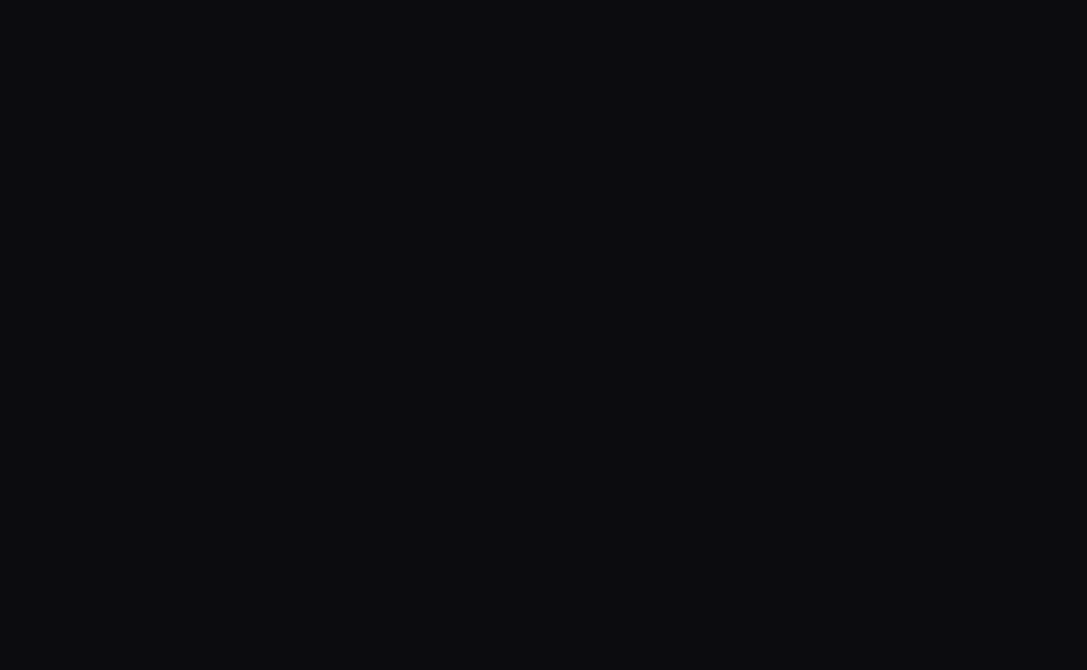
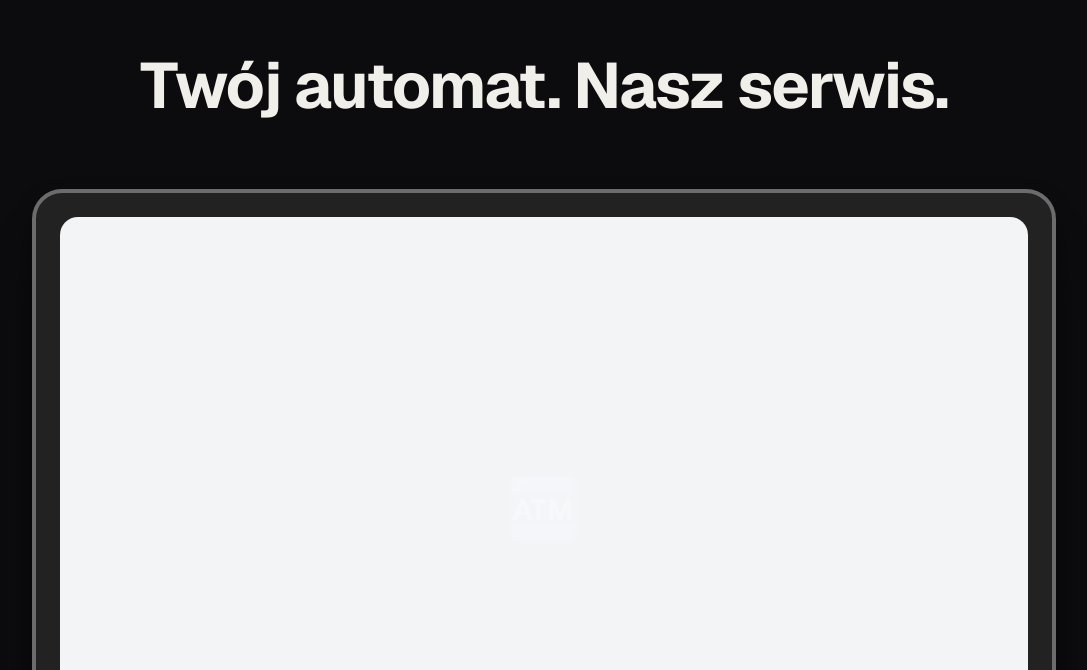
Before and after one commit to dizzeeyy/starvend, a Next.js app: page / in a window 1280 px wide. Shown: the part 950-1620 px from the top of the page, without its empty margins (96-1183 px from the left). Before the commit the page ends 800 px from the top, so only its background shows below. Built offline with nearby package versions, Linux system fonts and the light colour scheme.

Commit message:
feat: add HeroScroll section with machine reveal

```diff
--- a/app/page.tsx
+++ b/app/page.tsx
@@ -1,11 +1,13 @@
 import { Navbar } from '@/components/sections/Navbar'
 import { Hero } from '@/components/sections/Hero'
+import { HeroScroll } from '@/components/sections/HeroScroll'
 
 export default function Home() {
   return (
     <main>
       <Navbar />
       <Hero />
+      <HeroScroll />
     </main>
   )
 }
--- /dev/null
+++ b/components/sections/HeroScroll.tsx
@@ -0,0 +1,39 @@
+'use client'
+
+import { ContainerScroll } from '@/components/ui/container-scroll-animation'
+
+export function HeroScroll() {
+  return (
+    <section style={{ backgroundColor: '#0C0C0F' }}>
+      <ContainerScroll
+        titleComponent={
+          <h2
+            className="font-bold tracking-tight text-center mb-4"
+            style={{ fontSize: 'clamp(36px, 5vw, 64px)', lineHeight: 1.1 }}
+          >
+            <span style={{ color: 'var(--color-foreground)' }}>
+              Twój automat.{' '}
+            </span>
+            <span style={{ color: 'var(--color-accent)' }}>Nasz serwis.</span>
+          </h2>
+        }
+      >
+        {/* Placeholder for /images/machine.jpg */}
+        <div
+          className="w-full h-full rounded-2xl flex items-center justify-center"
+          style={{
+            backgroundColor: 'var(--color-surface-1)',
+            mixBlendMode: 'screen',
+          }}
+        >
+          <span
+            className="text-6xl select-none"
+            style={{ color: 'var(--color-muted)', opacity: 0.4 }}
+          >
+            🏧
+          </span>
+        </div>
+      </ContainerScroll>
+    </section>
+  )
+}
```
